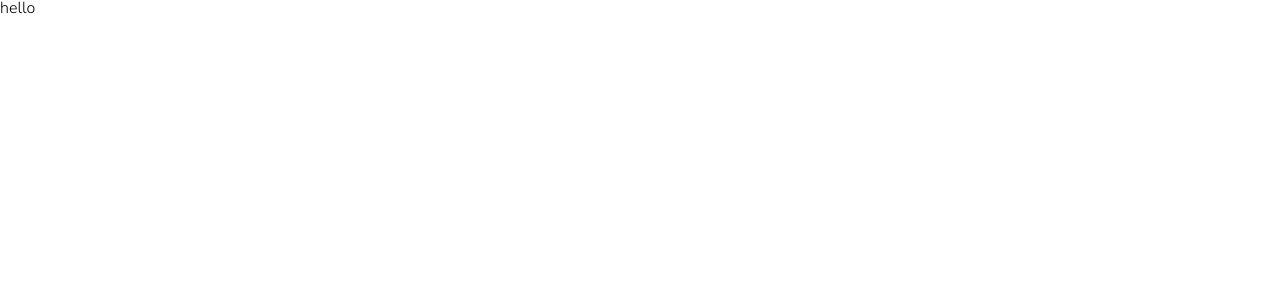
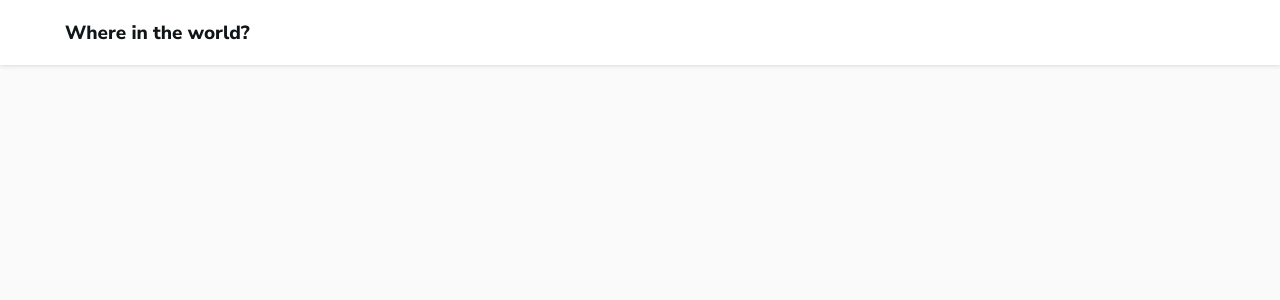
Before and after one commit to konstiv23/rest-countries, a React (Create React App) app: page / in a window 1280 px wide. Shown: the top 300 px of the page. Built offline with nearby package versions, Linux system fonts and the light colour scheme.

Commit message:
Added header, body background

```diff
--- a/src/App.css
+++ b/src/App.css
@@ -0,0 +1,16 @@
+.App {
+  color: hsl(200, 15%, 8%);
+}
+
+header {
+  height: 65px;
+  box-shadow: 0 0 5px #ccc;
+  background-color: white;
+}
+
+header h1 {
+  padding-top: 24px;
+  padding-left: 65px;
+  font-size: 19px;
+  font-weight: 800;
+}
--- a/src/App.js
+++ b/src/App.js
@@ -4,7 +4,9 @@ import './App.css';
 function App() {
   return (
     <div className="App">
-      hello
+      <header>
+        <h1>Where in the world?</h1>
+      </header>
     </div>
   );
 }
--- a/src/index.css
+++ b/src/index.css
@@ -1,6 +1,7 @@
 body {
   margin: 0;
   font-family: "Nunito Sans", sans-serif;
+  background-color: hsl(0, 0%, 98%);
   -webkit-font-smoothing: antialiased;
   -moz-osx-font-smoothing: grayscale;
 }
```
